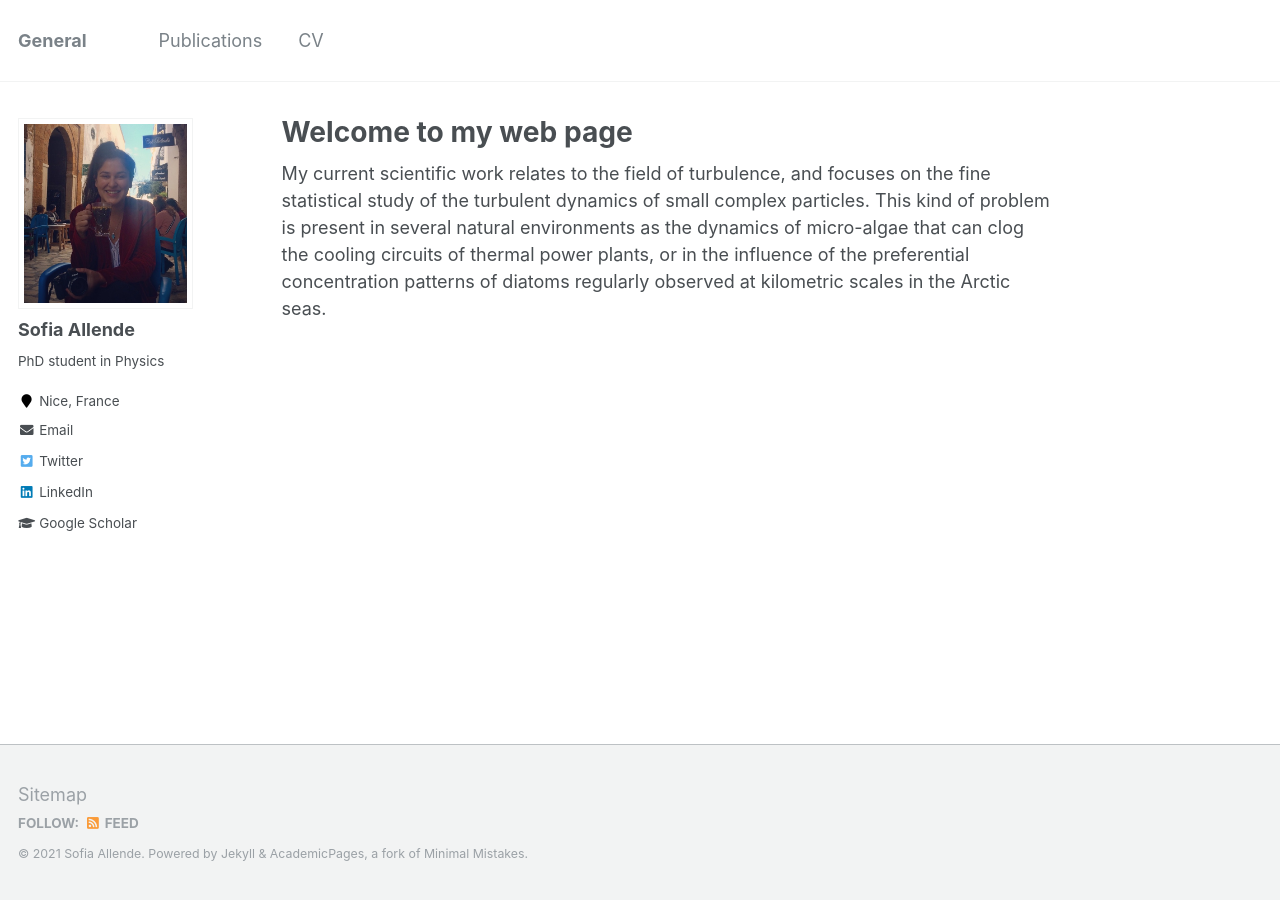
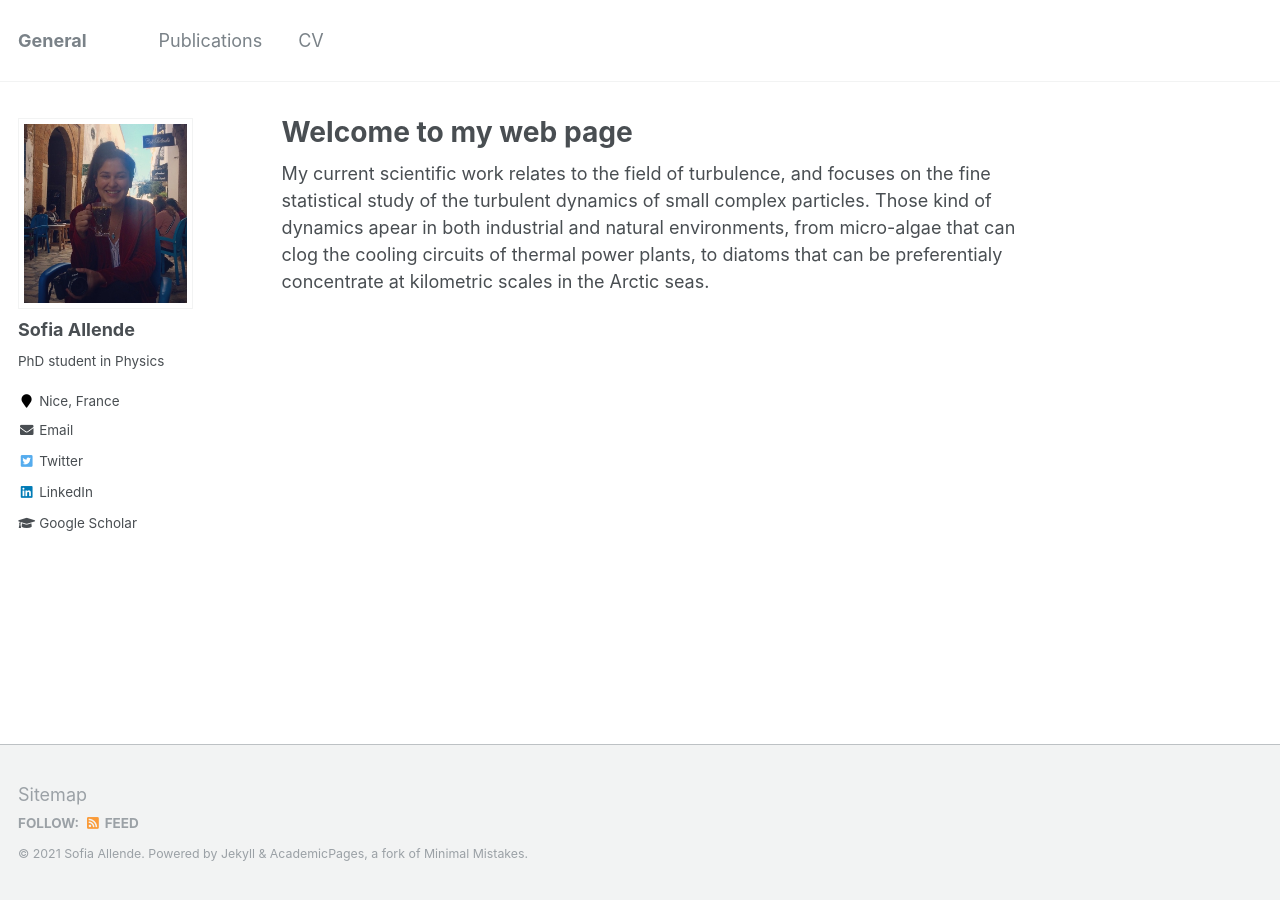
Before and after one commit to sofiallende/sofiallende.github.io, a Jekyll site: the page built from _pages/about.md, in a window 1280 px wide. Built offline with Jekyll 4.4.1, drawn with Linux system fonts in a browser that asks for light colours.

Commit message:
Update about.md

```diff
--- a/_pages/about.md
+++ b/_pages/about.md
@@ -8,4 +8,4 @@ redirect_from:
   - /about.html
 ---
 
-My current scientific work relates to the field of turbulence, and focuses on the fine statistical study of the turbulent dynamics of small complex particles. This kind of problem is present in several natural environments as the dynamics of micro-algae that can clog the cooling circuits of thermal power plants, or in the influence of the preferential concentration patterns of diatoms regularly observed at kilometric scales in the Arctic seas.
+My current scientific work relates to the field of turbulence, and focuses on the fine statistical study of the turbulent dynamics of small complex particles. Those kind of dynamics apear in both industrial and natural environments, from micro-algae that can clog the cooling circuits of thermal power plants, to diatoms that can be preferentialy concentrate at kilometric scales in the Arctic seas.
```
